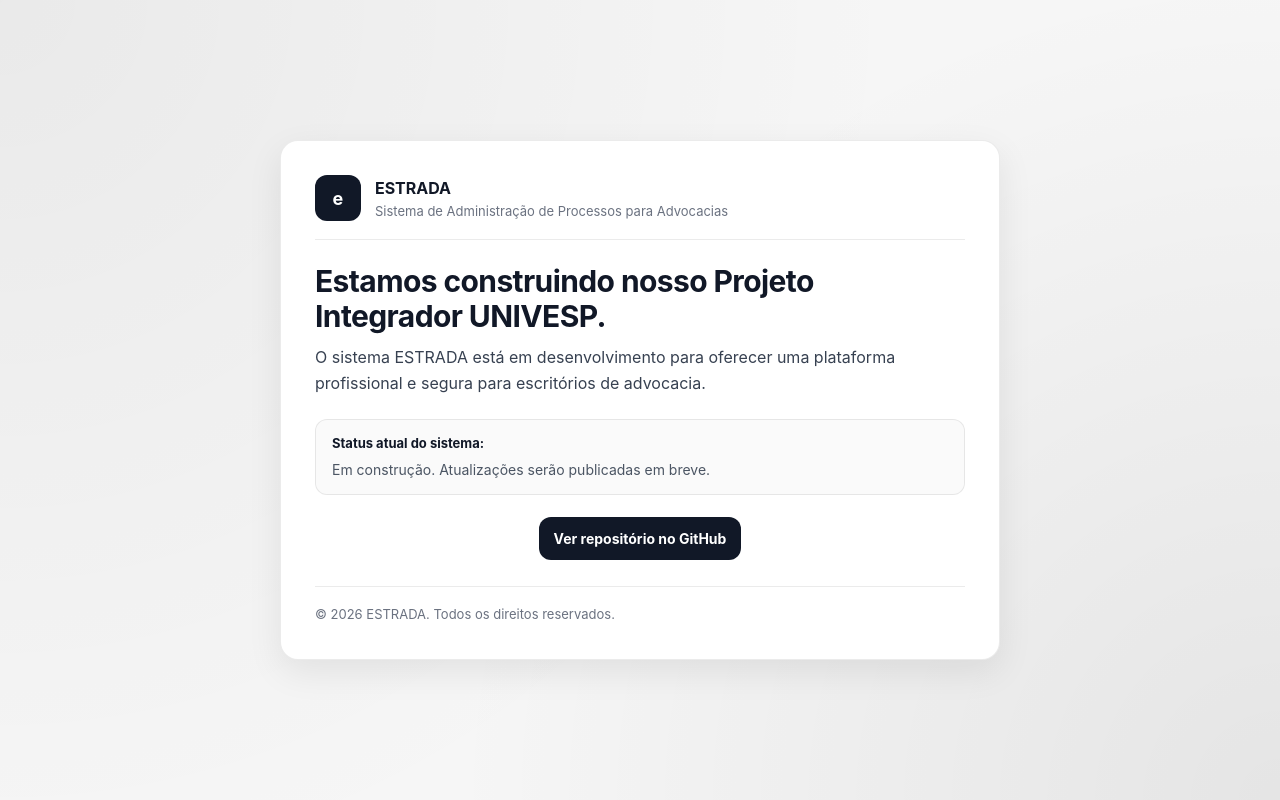
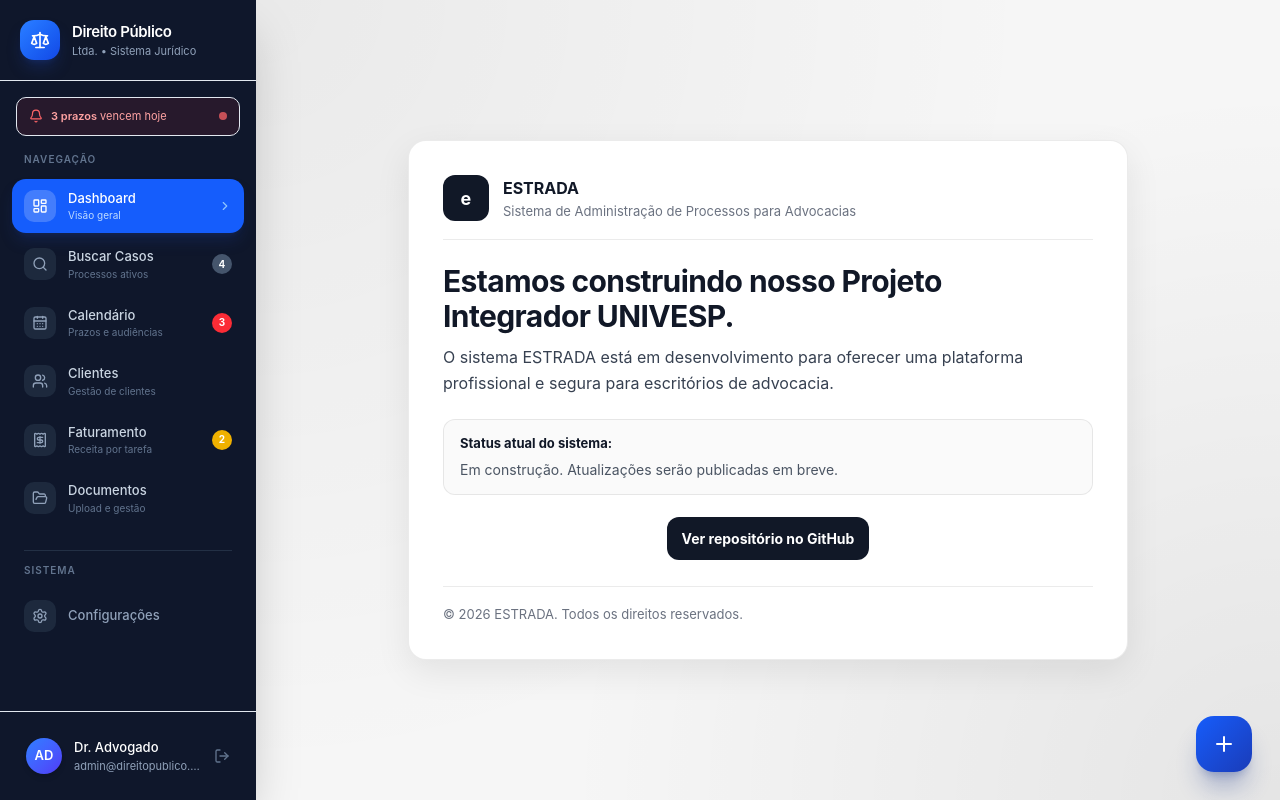
Before and after one commit to RomanoBoldrin/sistema-gestao-processos, a Next.js app: page / in a window 1280 px wide. Built offline with nearby package versions, Linux system fonts and the light colour scheme.

Commit message:
feat(app): integrate global ui providers and styles

```diff
--- a/src/pages/_app.js
+++ b/src/pages/_app.js
@@ -1,5 +1,11 @@
 import "@/styles/globals.css";
 
+import { RootLayout } from "@/components/layout/RootLayout";
+
 export default function App({ Component, pageProps }) {
-  return <Component {...pageProps} />;
+  return (
+    <RootLayout>
+      <Component {...pageProps} />
+    </RootLayout>
+  );
 }
```
